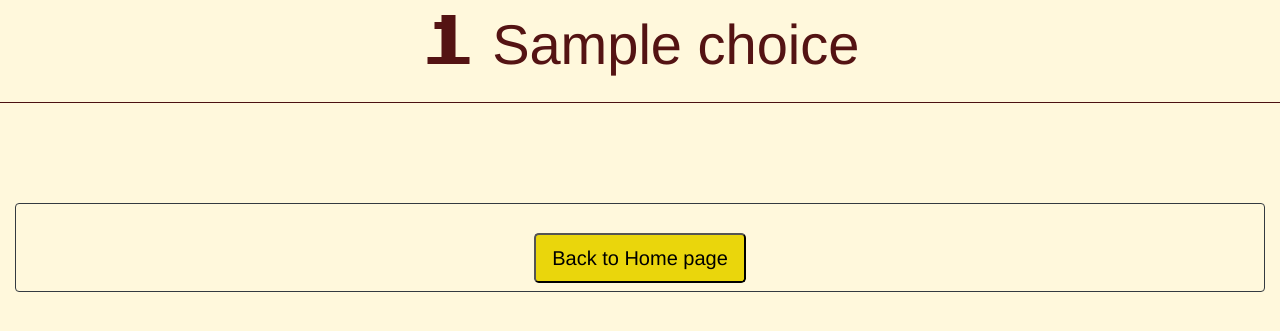
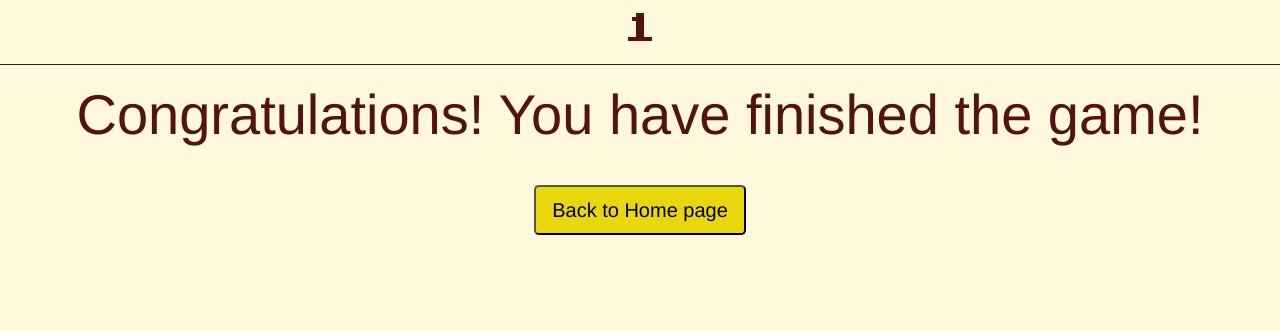
Before and after one commit to CS253-F20/project-cyoagen, a Flask app: template templates/end_game.html in a window 1280 px wide. Shown: the part 70-401 px from the top of the page. Run offline with Flask 2, Linux system fonts and the light colour scheme; the template is opened without the code that fills it: most values are stand-ins (such as "Sample title", 1, 10 or a date in 2020).

Commit message:
Updated styling and syntax for the end game screen

```diff
--- a/app.py
+++ b/app.py
@@ -339,11 +339,6 @@ def game_page():
     return render_template('game_page.html', choice=choice, game_id=game_id, Page='Play')
 
 
-@app.route('/end')
-def end_game():
-    return redirect(url_for('homepage'))
-
-
 if __name__ == '__main__':
     """Runs the app for testing :)"""
     app.run()
--- a/templates/end_game.html
+++ b/templates/end_game.html
@@ -1,12 +1,10 @@
 {% extends "layout.html" %}
 {% block body %}
-<div class="form-group display-4 text-center top-marg">
-    <label class="eight-bit">{{ choice[0][0] }} </label>
-    <label for="title"> {{ choice[0][1] }} </label><hr>
+<div class="display-4 text-center top-marg">
+    <h2 class="eight-bit">{{ choice[0][0] }} </h2><hr>
 </div>
 <div class="text-center form-group container-fluid display-4 standard_color">
-    <form class="border border-dark rounded py-2 px-2 choice-marg" action="{{ url_for('end_game') }}" >
-        <button class="btn-lg btn-color" type="submit" >Back to Home page</button>
-    </form>
+    <p> Congratulations! You have finished the game! </p>
+    <a href="{{ url_for('homepage') }}"><button class="btn-lg btn-color" type="submit" >Back to Home page</button></a>
 </div>
 {% endblock %}
--- a/templates/play_game.html
+++ b/templates/play_game.html
@@ -4,7 +4,7 @@
         <div class="form-group display-4 eight-bit">
             <label for="title"> {{ game[0][0] }} </label>
         </div>
-        <div class="form-group display-5 eight-bit">
+        <div class="form-group display-5">
             <label for="description"> {{ game[0][1] }} </label>
         </div>
     </form>
```
